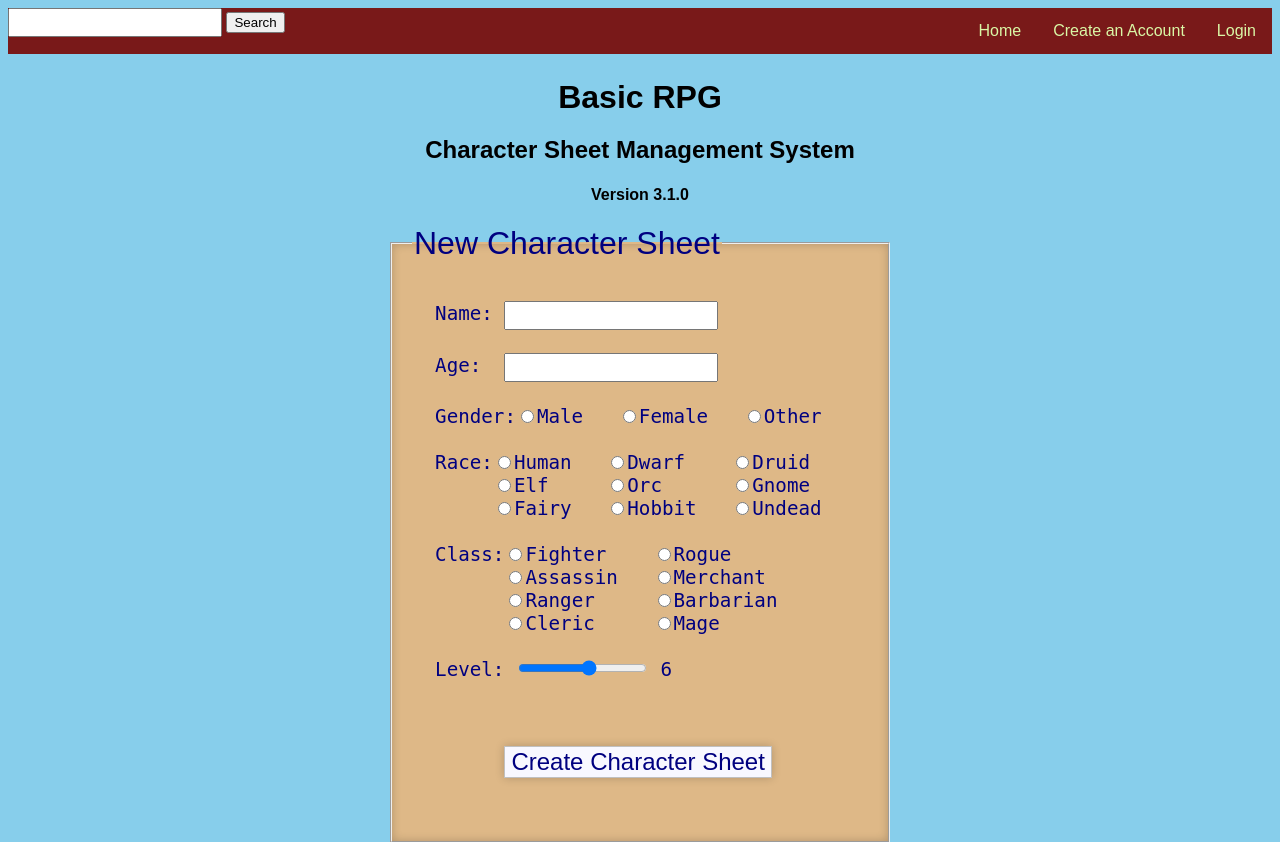
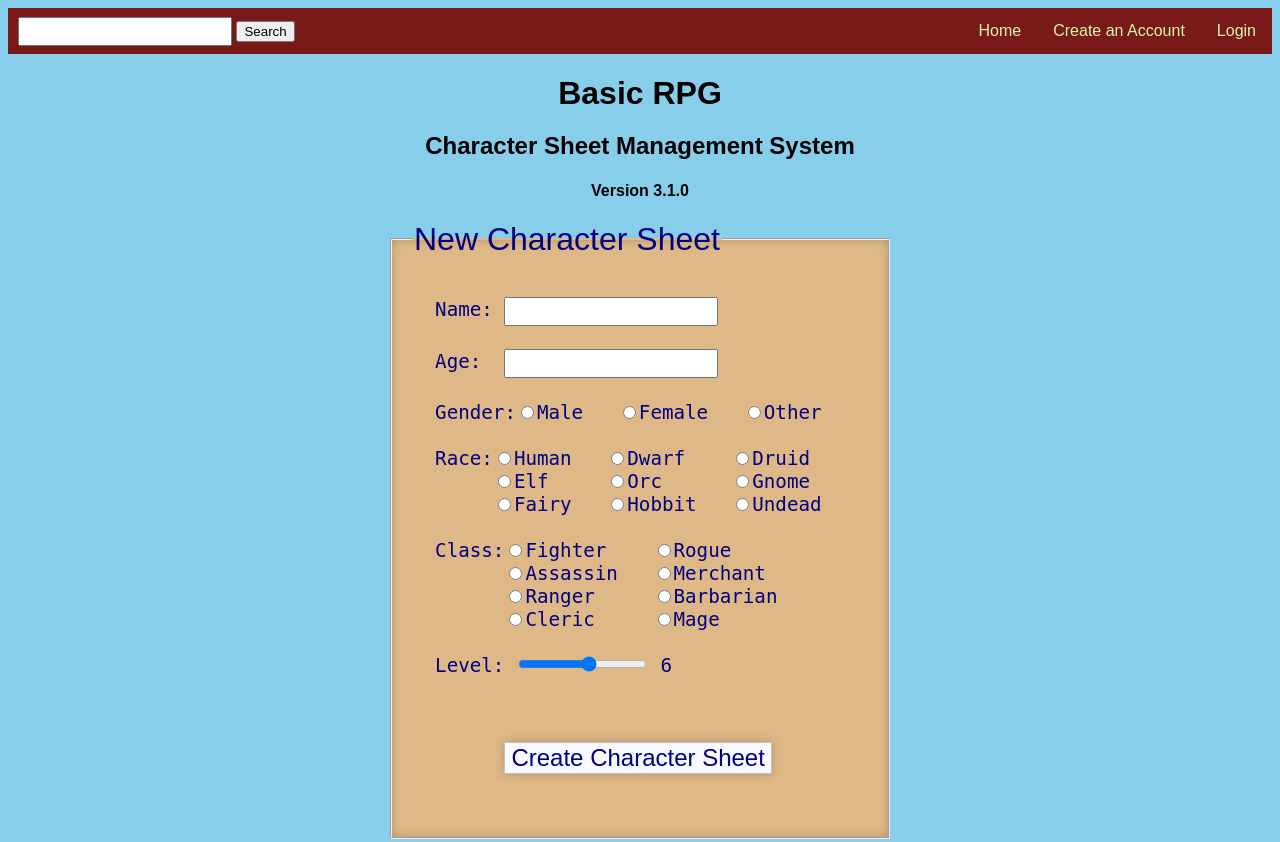
Before and after one commit to SmoCloud/RPG-Character-Sheets-Webapp, a PHP site: page / in a window 1280 px wide. Shown: the top 842 px of the page. Run offline with PHP 8.4, Linux system fonts and the light colour scheme; the visitor is signed in with stand-in values (Sample User, id 1); data that the repository does not hold is empty.

Commit message:
More slight styling (styling is an ongoing WIP).

```diff
--- a/styles.css
+++ b/styles.css
@@ -40,7 +40,7 @@
     margin-bottom: 20px;
 }
 .border {
-    display: inline-block;
+    display: inline-flex;
     width: 100%;
     justify-content: space-evenly;
     align-items: center;
@@ -49,8 +49,10 @@
 
   /* Navbar container */
 .navbar {
+    width: inherit;
     overflow: hidden;
     font-family: Arial;
+    justify-content: end;
 }
 
 /* Navbar links */
@@ -78,7 +80,11 @@
     background-color:lavender
 }
 .searchbar {
-    float: left;
+    width: inherit;
+    display: flex;
+    justify-content: start;
+    align-items: center;
+    padding-left: 10px;
 }
 .homes {
     background-color: navajowhite;
```
